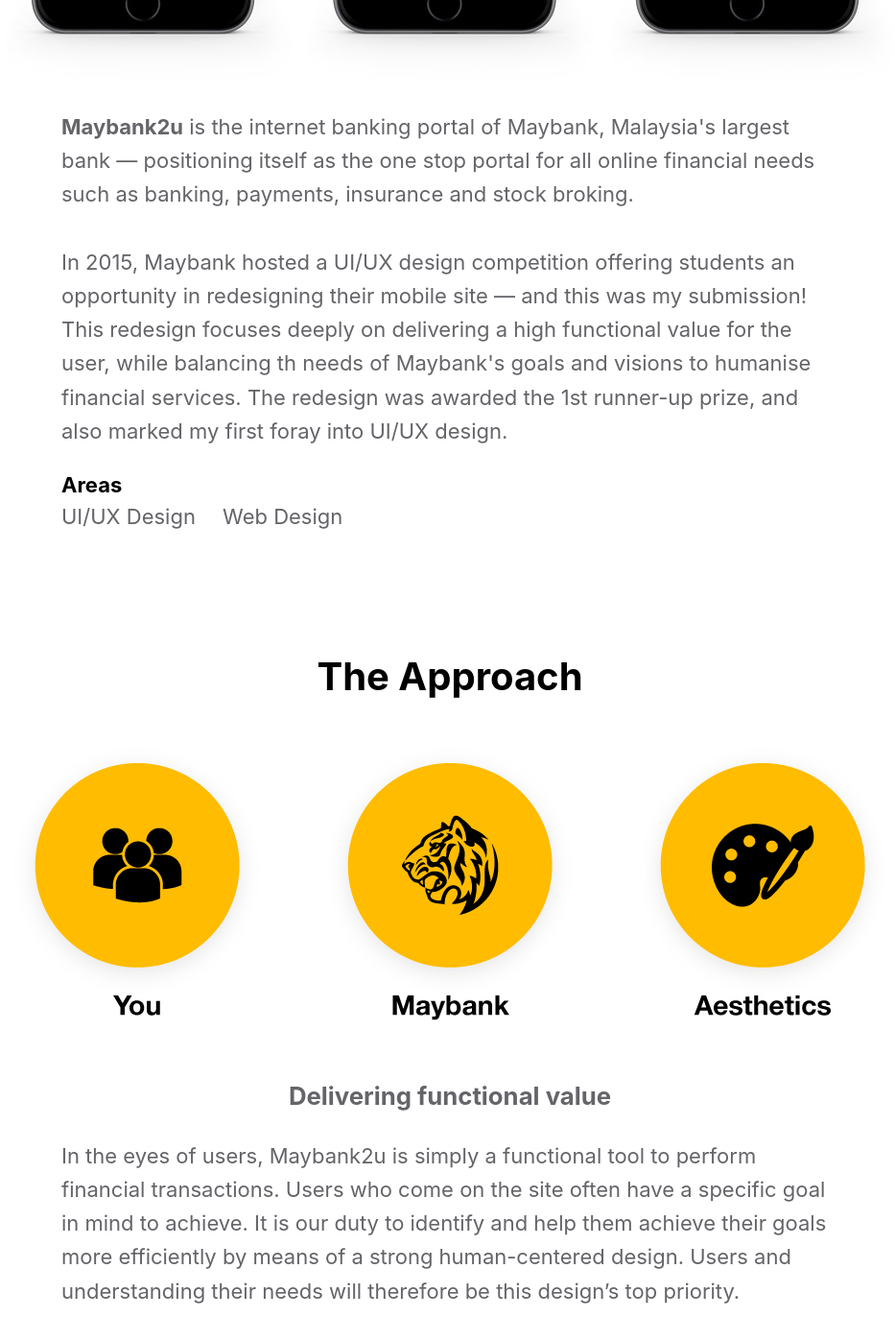
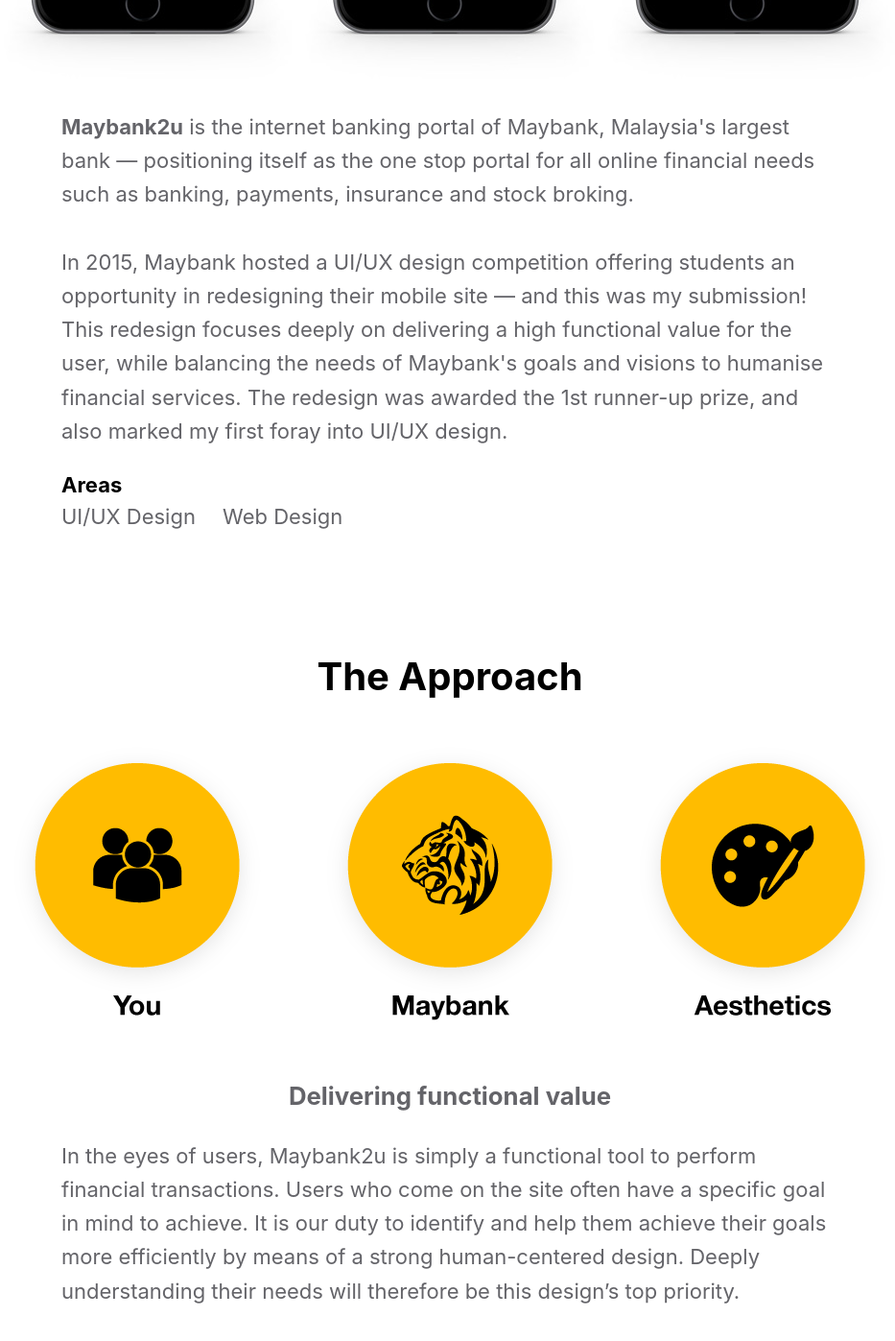
Before and after one commit to jamesssooi/jamesssooi.github.io, a Jekyll site: the page built from _works/maybank2u.md, in a window 1280 px wide and 1400 px high, scrolled down 903 px. Shown: the top 1397 px of the window at 96% size, without its empty margins (171-1104 px from the left). Built offline with Jekyll 4.4.1, drawn with Linux system fonts in a browser that asks for light colours; some of the changed text lies outside the part shown.

Commit message:
Update articles for corrections

```diff
--- a/_works/maybank2u.md
+++ b/_works/maybank2u.md
@@ -13,7 +13,7 @@
 description: >
   <strong class="project-title-inline">Maybank2u</strong> is the internet banking portal of Maybank, Malaysia's largest bank — positioning itself as the one stop portal for all online financial needs such as banking, payments, insurance and stock broking.
   <br /><br />
-  In 2015, Maybank hosted a UI/UX design competition offering students an opportunity in redesigning their mobile site — and this was my submission! This redesign focuses deeply on delivering a high functional value for the user, while balancing th needs of Maybank's goals and visions to humanise financial services. The redesign was awarded the 1st runner-up prize, and also marked my first foray into UI/UX design.
+  In 2015, Maybank hosted a UI/UX design competition offering students an opportunity in redesigning their mobile site — and this was my submission! This redesign focuses deeply on delivering a high functional value for the user, while balancing the needs of Maybank's goals and visions to humanise financial services. The redesign was awarded the 1st runner-up prize, and also marked my first foray into UI/UX design.
 responsibilities:
   - UI/UX Design
   - Web Design
@@ -24,7 +24,7 @@
 ![You, Maybank and Aesthetics](/assets/works/maybank2u/approach.png)
 
 ### Delivering functional value
-In the eyes of users, Maybank2u is simply a functional tool to perform financial transactions. Users who come on the site often have a specific goal in mind to achieve. It is our duty to identify and help them achieve their goals more efficiently by means of a strong human-centered design. Users and understanding their needs will therefore be this design's top priority.
+In the eyes of users, Maybank2u is simply a functional tool to perform financial transactions. Users who come on the site often have a specific goal in mind to achieve. It is our duty to identify and help them achieve their goals more efficiently by means of a strong human-centered design. Deeply understanding their needs will therefore be this design's top priority.
 
 ### Humanising financial services
 Banks are often seen as monotonous corporate establishments devoid of emotions. Understanding this, Maybank wants to humanise financial services by providing convenient access to financing, and being at the heart of the community. In this design, we want the users to *feel* as if they're interacting with a person rather than a corporate entity.
--- a/index.html
+++ b/index.html
@@ -9,7 +9,7 @@
 <header class="container">
   <div class="title">
     <h1 class="title__heading">James Ooi.</h1>&nbsp;
-    <span class="title__subheading">UI/UX Designer and Web Developer driven by the passion to make things that work well.</span>
+    <span class="title__subheading">UI/UX Designer and Web Developer driven by the passion to create things that work well.</span>
   </div>
 </header>
 
```
Also changed, not shown: other parts of _works/maybank2u.md (+3 -1 lines), _works/sunwaysa-bookings.md (+10 -8 lines), _works/whatsapp.md (+3 -3 lines).
